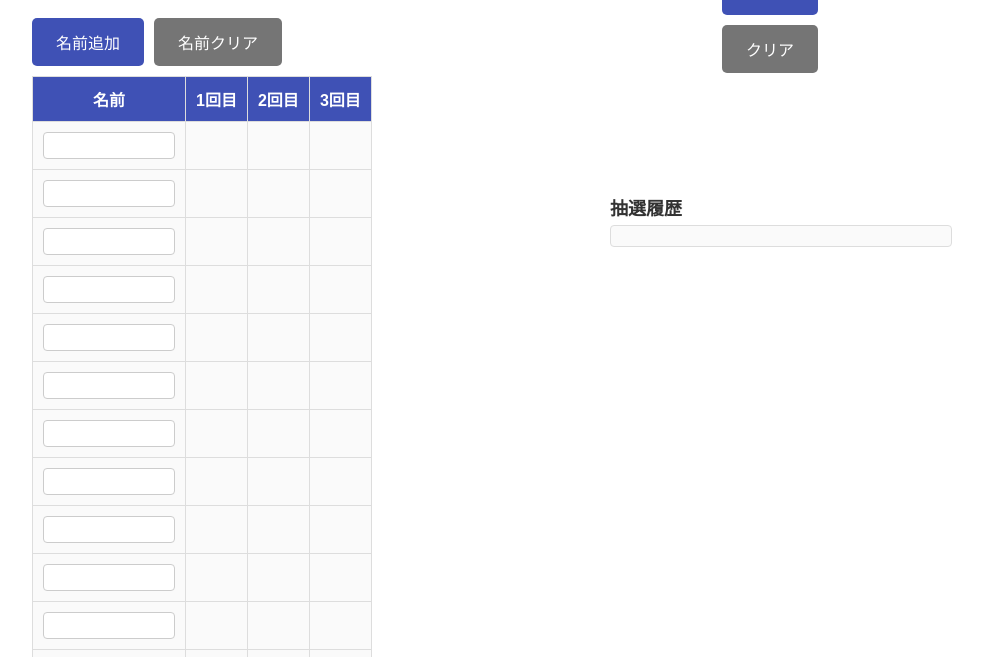
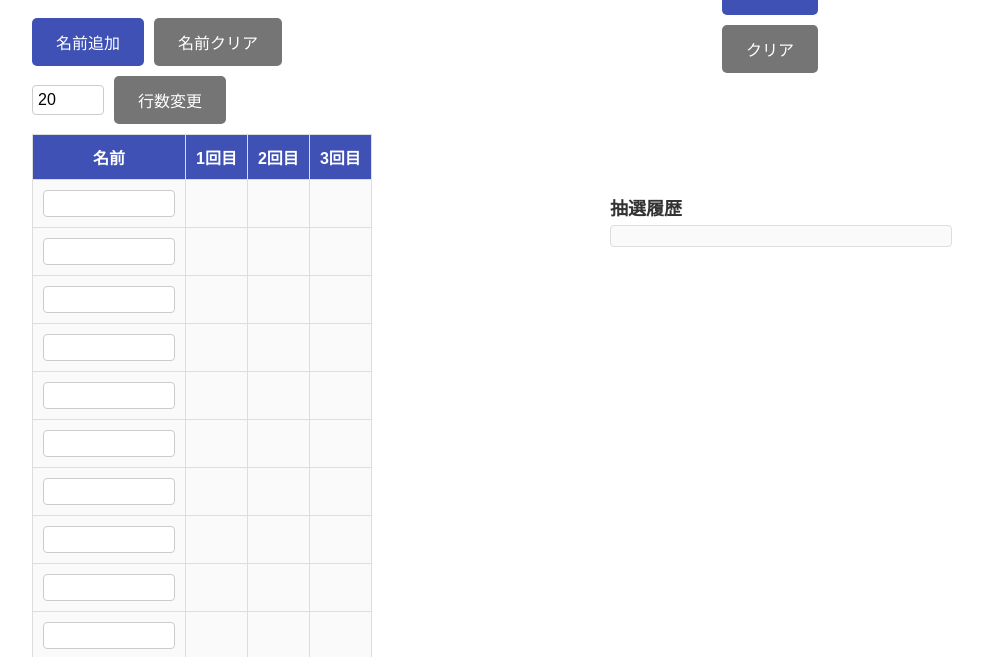
Before and after one commit to sandyzhao2001/MyTools, a plain HTML site: page index.html in a window 1280 px wide. Shown: the part 143-800 px from the top of the page, without its empty margins (159-1142 px from the left). Drawn offline with Linux system fonts and the light colour scheme.

Commit message:
Update index.html

```diff
--- a/index.html
+++ b/index.html
@@ -121,13 +121,28 @@
             position: relative;
             top: 0; /* ボタンをテーブルの上部に固定 */
         }
+        .row-input {
+            display: flex;
+            gap: 10px;
+            margin: 10px 0;
+            position: relative;
+            top: 0; /* 行数入力欄とボタンをテーブルの上部に固定 */
+            align-items: center;
+        }
+        .row-input input {
+            padding: 5px;
+            border: 1px solid #ccc;
+            border-radius: 4px;
+            width: 60px;
+            font-size: 16px;
+        }
         button {
             padding: 12px 24px; /* ボタンのパディングを前の値（12px 24px）に戻す */
             font-size: 16px; /* ボタン文字サイズを前の値（16px）に戻す */
             border: none;
             border-radius: 5px;
             cursor: pointer;
-            background-color: #3F51B5; /* 「抽選」「名前追加」ボタンを明るめのダークブルー（インディゴ）に変更 */
+            background-color: #3F51B5; /* 「抽選」「名前追加」「行数変更」ボタンを明るめのダークブルー（インディゴ）に変更 */
             color: white;
             transition: background-color 0.3s;
         }
@@ -135,10 +150,12 @@
             background-color: #303F9F; /* ホバー時のインディゴを少し暗く */
         }
         .name-buttons button:nth-child(2),
+        .row-input button,
         .button-container button:nth-child(2) {
-            background-color: #757575; /* 「名前クリア」「クリア」ボタンを明るめのグレー（中間グレー）に変更 */
+            background-color: #757575; /* 「名前クリア」「行数変更」「クリア」ボタンを明るめのグレー（中間グレー）に変更 */
         }
         .name-buttons button:nth-child(2):hover,
+        .row-input button:hover,
         .button-container button:nth-child(2):hover {
             background-color: #616161; /* ホバー時のグレーを少し暗く */
         }
@@ -151,6 +168,10 @@
             <div class="name-buttons">
                 <button onclick="pasteNames()">名前追加</button>
                 <button onclick="clearNames()" title="名前をクリアします">名前クリア</button>
+            </div>
+            <div class="row-input">
+                <input type="number" id="rowCount" min="5" max="100" value="20" placeholder="行数">
+                <button onclick="updateRows()" title="行数を変更します">行数変更</button>
             </div>
             <table id="nominationTable">
                 <thead>
@@ -181,12 +202,15 @@
         const tbody = document.getElementById('tableBody');
         const resultDisplay = document.getElementById('resultDisplay');
         const drawHistory = document.getElementById('drawHistory');
-        const maxRows = 20;
+        const rowCountInput = document.getElementById('rowCount');
+        let maxRows = 20; // デフォルトの行数
         let history = [];
         let currentRound = 1; // 現在のラウンド（1, 2, 3）
         let drawCount = 0; // 抽選カウント
 
         // テーブル初期化
+        function initializeTable() {
+            tbody.innerHTML = ''; // 既存の行をクリア
             for (let i = 0; i < maxRows; i++) {
                 const row = document.createElement('tr');
                 row.innerHTML = `
@@ -197,6 +221,22 @@
                 `;
                 tbody.appendChild(row);
             }
+            // 既存の名前や抽選結果を保持
+            const existingNames = Array.from(tbody.getElementsByTagName('input')).map(input => input.value.trim());
+            for (let i = 0; i < Math.min(existingNames.length, maxRows); i++) {
+                tbody.getElementsByTagName('input')[i].value = existingNames[i];
+            }
+            // 抽選結果も保持
+            for (let i = 0; i < maxRows; i++) {
+                const cells = tbody.getElementsByTagName('tr')[i].getElementsByTagName('td');
+                for (let j = 1; j < 4; j++) {
+                    cells[j].textContent = cells[j].textContent || '';
+                }
+            }
+        }
+
+        // 初期化
+        initializeTable();
 
         function getParticipants(round) {
             const rows = tbody.getElementsByTagName('tr');
@@ -289,6 +329,17 @@
             }
             document.getElementById('nameInput').value = ''; // 清空输入框
         }
+
+        function updateRows() {
+            const newRows = parseInt(rowCountInput.value, 10);
+            if (isNaN(newRows) || newRows < 5 || newRows > 100) {
+                alert("行数は5〜100の範囲で入力してください。");
+                rowCountInput.value = maxRows; // デフォルト値に戻す
+                return;
+            }
+            maxRows = newRows;
+            initializeTable();
+        }
     </script>
 </body>
 </html>
```
Lines whose indentation alone changed are shown as unchanged.
